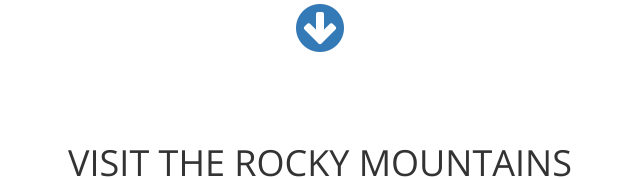
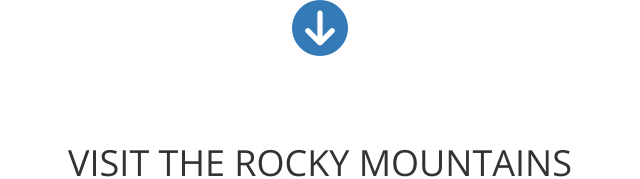
Before and after one commit to tjkhara/scrolling-features-template, a plain HTML site: page index.html in a window 1280 px wide. Shown: the part 197-376 px from the top of the page, 320-960 px from the left. Drawn offline with nearby package versions, Linux system fonts and the light colour scheme; files whose address does not match are found by name.

Commit message:
Font Awesome Problem Fixed
Just needed to add a script in the header.

```diff
--- a/index.html
+++ b/index.html
@@ -16,6 +16,8 @@
     <script src="https://ajax.googleapis.com/ajax/libs/jquery/3.1.0/jquery.min.js"></script>
 
     <link rel="stylesheet" href="style.css"/>
+
+    <script src="https://use.fontawesome.com/8b9053a19c.js"></script>
 
   </head>
   <body>
```
